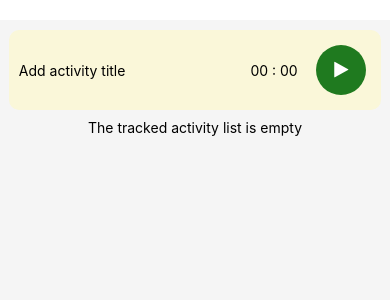
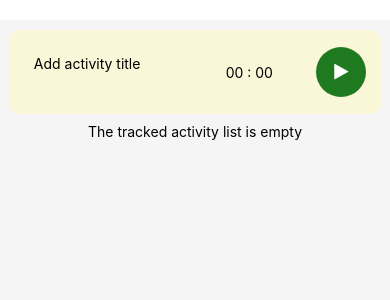
Before and after one commit to nata-kab/TimeTracker, a React Native app: screen / in a window 390 px wide. Shown: the top 300 px of the page. Built offline with nearby package versions, Linux system fonts and the light colour scheme.

Commit message:
style: TextInput

```diff
--- a/src/components/MainTask/AddNewTimeTracker/TaskTitleInput/index.js
+++ b/src/components/MainTask/AddNewTimeTracker/TaskTitleInput/index.js
@@ -1,41 +1,26 @@
-import React, { useState } from "react";
-import { TextInput, StyleSheet, View } from "react-native";
+import { func, string } from "prop-types";
+import React from "react";
+import { TextInput } from "react-native";
 
 const TaskTitleInput = ({ title, setTitle }) => {
   return (
-    <View>
     <TextInput
-        styles={styles.input}
       onChangeText={setTitle}
       value={title}
       placeholder="Add activity title"
       maxLength={40}
-        // multiline={true}
+      multiline={true}
     />
-    </View>
   );
 };
 
-//TODO handle the styles if the text will be too long so that the text input does not expand
+TaskTitleInput.propTypes = {
+  setTitle: func.isRequired,
+  title: string,
+};
 
-const styles = StyleSheet.create({
-  container: {
-    display: "flex",
-    flexGrow: 0,
-    flexBasis: "50%",
-    maxWidth: "50%",
-    borderWidth: 1,
-    borderColor: "red",
-    overflow: "hidden",
-  },
-  input: {
-    backgroundColor: "#DCDCDC",
-    height: 40,
-    margin: 12,
-    borderWidth: 1,
-    padding: 10,
-    width: "50%",
-    borderWidth: 1,
-  },
-});
+TaskTitleInput.defaultProps = {
+  title: null,
+};
+
 export default TaskTitleInput;
--- a/src/components/MainTask/AddNewTimeTracker/index.js
+++ b/src/components/MainTask/AddNewTimeTracker/index.js
@@ -23,7 +23,12 @@ const AddNewTimeTracker = ({ handleTrackActivityTime }) => {
 
   return (
     <View style={styles.container}>
-      <TaskTitleInput title={timeTrackerTitle} setTitle={setTimeTrackerTitle} />
+      <View style={styles.inputContainer}>
+        <TaskTitleInput
+          title={timeTrackerTitle}
+          setTitle={setTimeTrackerTitle}
+        />
+      </View>
       <TimeRecord activityTime="00 : 00" />
       <ButtonHelper
         buttonColor="#1f7a1f"
@@ -46,6 +51,11 @@ const styles = StyleSheet.create({
     padding: 10,
     borderRadius: 10,
   },
+  inputContainer: {
+    width: "45%",
+    margin: 5,
+    padding: 10,
+  },
 });
 
 export default AddNewTimeTracker;
--- a/src/components/Shared/ModalWindow/index.js
+++ b/src/components/Shared/ModalWindow/index.js
@@ -1,4 +1,4 @@
-import { string, func, oneOfType, number } from "prop-types";
+import { string, func, oneOfType, number, bool } from "prop-types";
 import React from "react";
 
 import { Alert, Modal, StyleSheet, Text, View } from "react-native";
@@ -8,7 +8,7 @@ const ModalWindow = ({
   isModalVisible,
   setIsModalVisible,
   timeTrackerDataToDisplay: { timeTrackerName, timeTrackerTime },
-  text,
+  // text,
 }) => {
   return (
     <>
@@ -25,9 +25,9 @@ const ModalWindow = ({
           <View style={styles.modalView}>
             <Text style={styles.modalText}>
               {timeTrackerName && timeTrackerName}
-              {text && text}
+              {/* {text && text} */}
             </Text>
-            {/* {timeTrackerTime && <Text style={styles.modalText}> time: </Text>} */}
+            {/* {timeTrackerTime && <><Text style={styles.modalText}> time: </Text></>} */}
             <ButtonHelper
               buttonWidth={100}
               buttonColor={"#C0C0C0"}
@@ -71,18 +71,18 @@ const styles = StyleSheet.create({
 });
 
 ModalWindow.propTypes = {
-  isModalVisible: func.isRequired,
+  isModalVisible: bool.isRequired,
   setIsModalVisible: func.isRequired,
   timeTrackerName: string,
   timeTrackerId: oneOfType([string, number]),
   timeTrackerTime: oneOfType([string, number]),
-  text: string,
+  // text: string,
 };
 ModalWindow.defaultProps = {
   timeTrackerName: null,
   timeTrackerId: null,
   timeTrackerTime: null,
-  text: null,
+  // text: null,
 };
 
 export default ModalWindow;
--- a/src/components/TrackersList/TrackerItem/index.js
+++ b/src/components/TrackersList/TrackerItem/index.js
@@ -1,5 +1,5 @@
 import React from "react";
-import { View, StyleSheet, TouchableOpacity } from "react-native";
+import { View, StyleSheet, TouchableOpacity, Text } from "react-native";
 import { oneOfType, string, number, func } from "prop-types";
 
 import Title from "../../Shared/Title";
@@ -18,6 +18,7 @@ const TrackerItem = ({
       onPress={() => handleTimeTrackerModal(item)}
     >
       <Title text={timeTrackerName} />
+      <Text>Total time:</Text>
       <TimeRecord activityTime={timeTrackerTime} />
       <ButtonHelper
         iconName="play"
--- a/src/redux/reducers/timeTrackersListSlice.js
+++ b/src/redux/reducers/timeTrackersListSlice.js
@@ -9,6 +9,8 @@ export const timeTrackersListSlice = createSlice({
         timeTrackerName: action.payload.timeTrackerName,
         timeTrackerId: new Date().getTime(),
         timeTrackerTime: 0,
+        timeTrackerStartTime: 0,
+        timeTrackerEndTime: 0,
         isTimeTrackerActive: true,
       };
       return {
```
Lines whose indentation alone changed are shown as unchanged.
